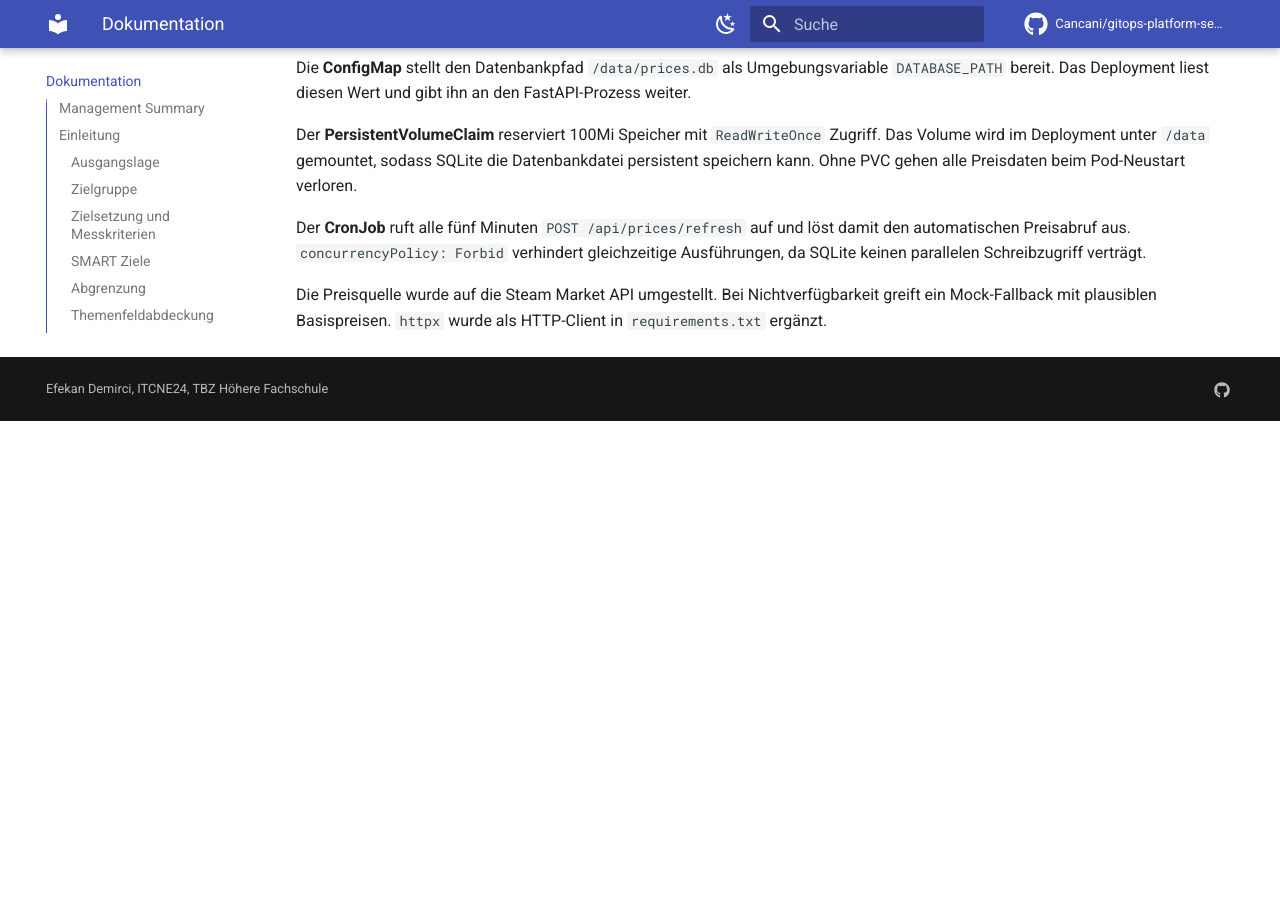
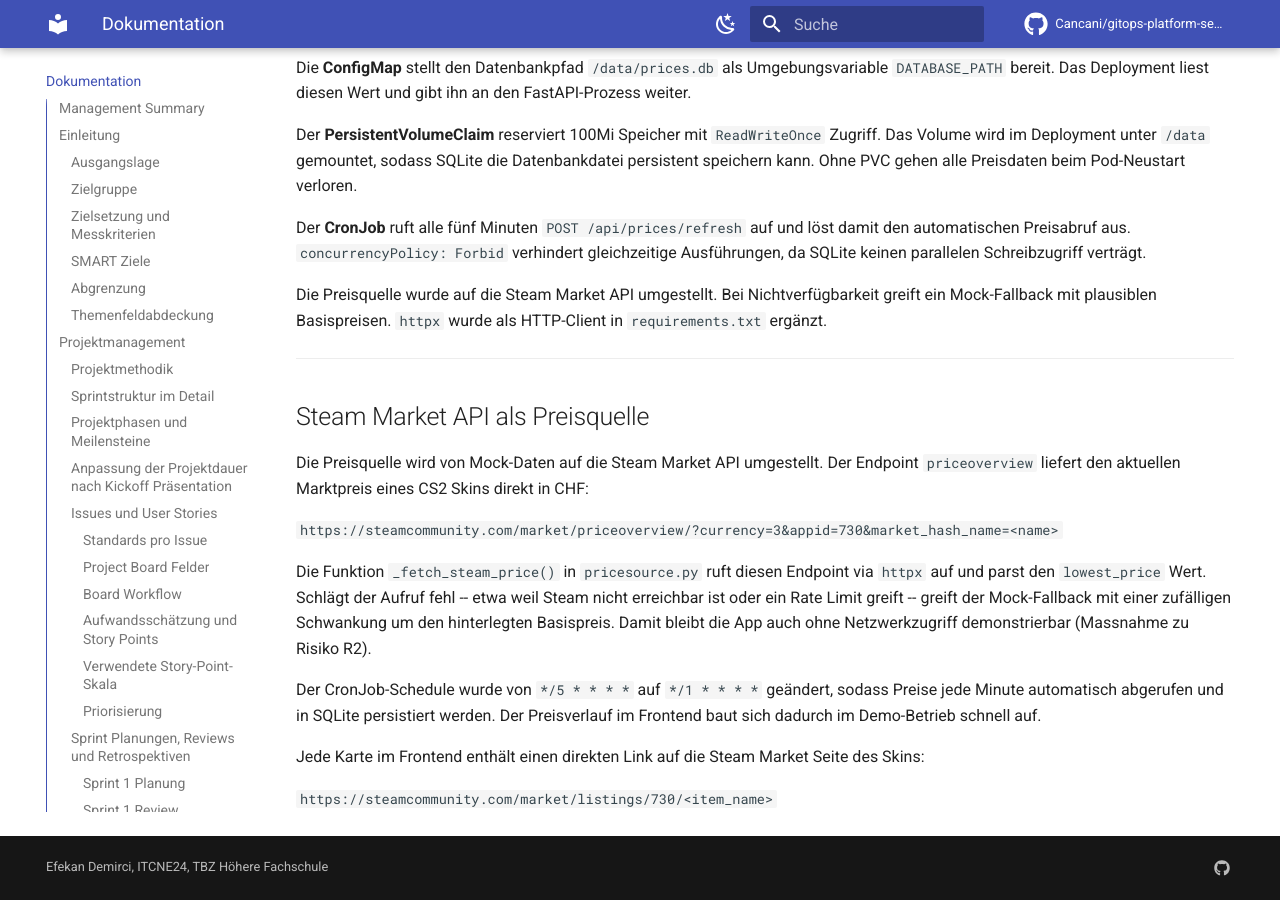
Before and after one commit to Cancani/gitops-platform-semesterarbeit5, an MkDocs documentation site: the page built from docs/dokumentation.md, in a window 1280 px wide and 900 px high, scrolled down 74274 px. Built offline with MkDocs 1.6.1 and Material for MkDocs 9.7.7, drawn with Linux system fonts in a browser that asks for light colours; comment, search, counter and statistics services are not loaded; before the commit the page ends 74695 px from its top, so only the background shows below that.

```diff
--- a/docs/dokumentation.md
+++ b/docs/dokumentation.md
@@ -2276,3 +2276,26 @@
 Die Preisquelle wurde auf die Steam Market API umgestellt. Bei Nichtverfügbarkeit
 greift ein Mock-Fallback mit plausiblen Basispreisen. `httpx` wurde als HTTP-Client
 in `requirements.txt` ergänzt.
+
+---
+
+## Steam Market API als Preisquelle
+
+Die Preisquelle wird von Mock-Daten auf die Steam Market API umgestellt. Der Endpoint
+`priceoverview` liefert den aktuellen Marktpreis eines CS2 Skins direkt in CHF:
+
+`https://steamcommunity.com/market/priceoverview/?currency=3&appid=730&market_hash_name=<name>`
+
+Die Funktion `_fetch_steam_price()` in `pricesource.py` ruft diesen Endpoint via `httpx`
+auf und parst den `lowest_price` Wert. Schlägt der Aufruf fehl -- etwa weil Steam nicht
+erreichbar ist oder ein Rate Limit greift -- greift der Mock-Fallback mit einer zufälligen
+Schwankung um den hinterlegten Basispreis. Damit bleibt die App auch ohne Netzwerkzugriff
+demonstrierbar (Massnahme zu Risiko R2).
+
+Der CronJob-Schedule wurde von `*/5 * * * *` auf `*/1 * * * *` geändert, sodass Preise
+jede Minute automatisch abgerufen und in SQLite persistiert werden. Der Preisverlauf im
+Frontend baut sich dadurch im Demo-Betrieb schnell auf.
+
+Jede Karte im Frontend enthält einen direkten Link auf die Steam Market Seite des Skins:
+
+`https://steamcommunity.com/market/listings/730/<item_name>`
```
Also changed, not shown: README.md (+66 -49 lines), 1 other file.
